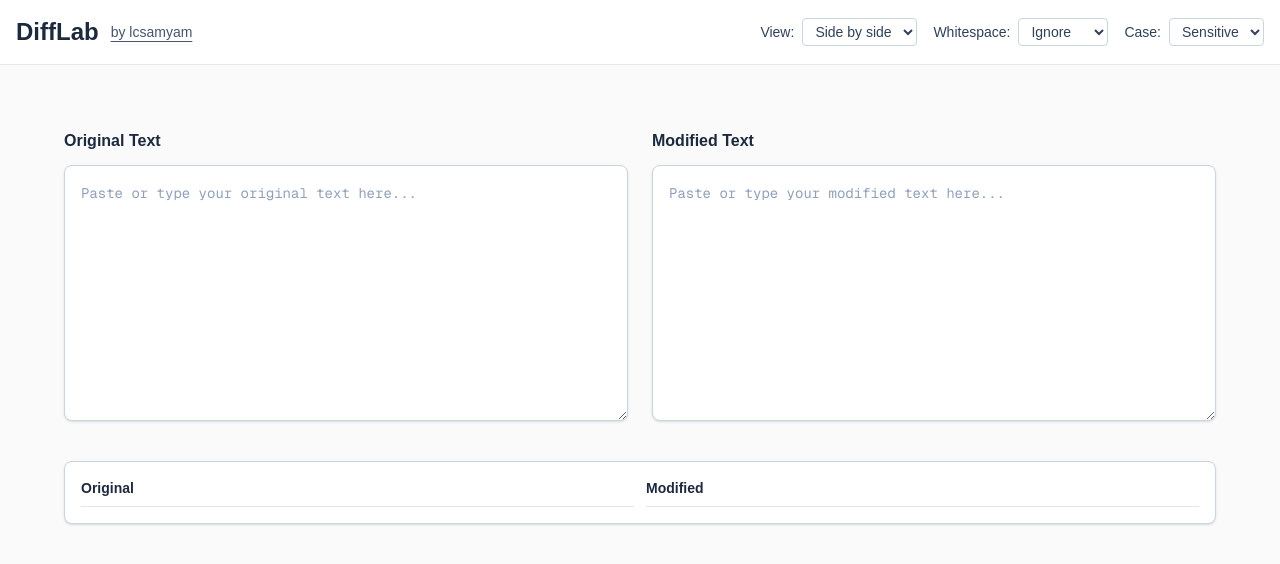
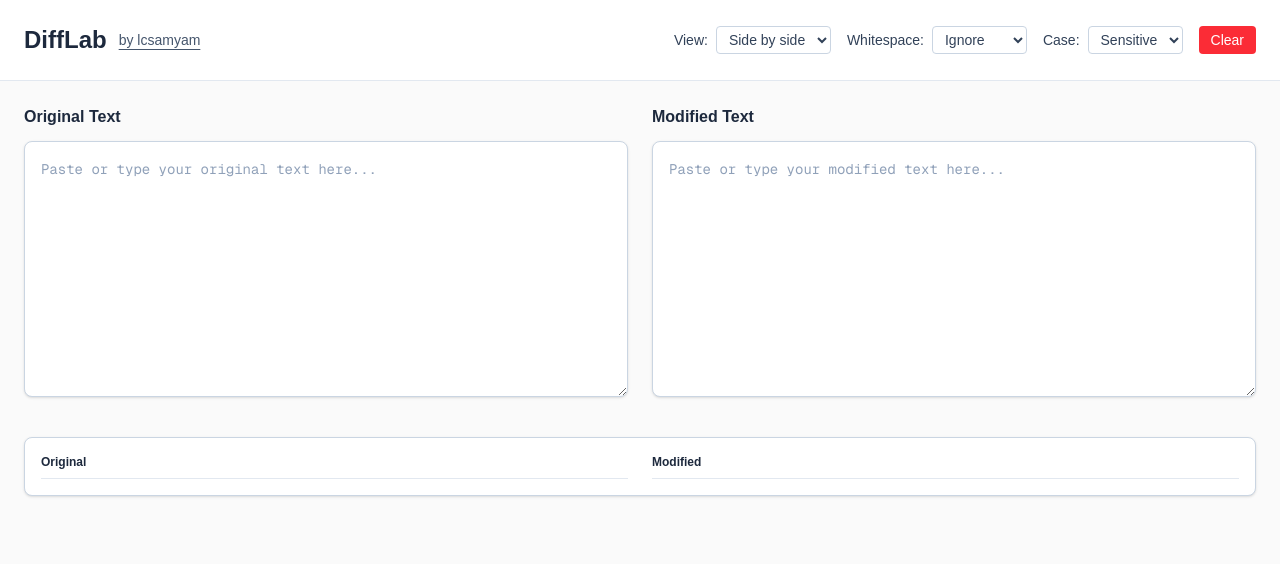
Before and after one commit to declansam/DiffLab, a Next.js app: page / in a window 1280 px wide. Shown: the top 564 px of the page. Built offline with nearby package versions, Linux system fonts and the light colour scheme.

Commit message:
Fix line spacing and text wrap

```diff
--- a/app/layout.tsx
+++ b/app/layout.tsx
@@ -1,5 +1,6 @@
 import type { Metadata, Viewport } from "next";
 import { Geist, Geist_Mono } from "next/font/google";
+import Header from "@/components/Header";
 import "./globals.css";
 
 const geistSans = Geist({
@@ -110,31 +111,7 @@
       <body
         className={`${geistSans.variable} ${geistMono.variable} antialiased`}
       >
-        <div className="w-full border-b border-slate-200 bg-white">
-          <div className="mx-auto max-w-screen-2xl p-3 sm:p-4">
-            <div className="flex flex-col sm:flex-row items-center sm:items-center justify-between gap-3 sm:gap-4">
-              <div className="flex flex-col sm:flex-row items-center gap-2 sm:gap-3">
-                <div className="text-xl sm:text-2xl font-bold text-slate-800">
-                  DiffLab
-                </div>
-                <a
-                  href="https://lcsamyam.com"
-                  target="_blank"
-                  rel="noopener noreferrer"
-                  className="text-sm text-slate-600 hover:text-slate-800 underline underline-offset-4"
-                >
-                  by lcsamyam
-                </a>
-              </div>
-              <div
-                id="diff-controls"
-                className="flex flex-wrap items-center gap-2 sm:gap-4"
-              >
-                {/* Controls will be rendered here by DiffChecker */}
-              </div>
-            </div>
-          </div>
-        </div>
+        <Header />
         {children}
       </body>
     </html>
--- a/app/page.tsx
+++ b/app/page.tsx
@@ -2,7 +2,7 @@
 
 export default function Home() {
   return (
-    <main className="min-h-screen p-6 sm:p-10">
+    <main className="min-h-screen p-3 sm:p-6">
       <DiffChecker />
     </main>
   );
--- a/components/DiffChecker.tsx
+++ b/components/DiffChecker.tsx
@@ -13,9 +13,22 @@
     const [ignoreWhitespace, setIgnoreWhitespace] = React.useState(true);
     const [ignoreCase, setIgnoreCase] = React.useState(false);
 
+    const clearAll = React.useCallback(() => {
+        setLeft("");
+        setRight("");
+    }, []);
+
     const lineParts = React.useMemo(() => computeLineDiff(left, right, { ignoreWhitespace }), [left, right, ignoreWhitespace]);
     const sbsRows = React.useMemo(() => buildSideBySideFromLineDiff(lineParts), [lineParts]);
     const inlineParts = React.useMemo(() => computeWordDiff(left, right, { ignoreCase }), [left, right, ignoreCase]);
+
+    // Expose clear function globally for DiffLab title click
+    React.useEffect(() => {
+        (window as Window & { clearDiffLab?: () => void }).clearDiffLab = clearAll;
+        return () => {
+            delete (window as Window & { clearDiffLab?: () => void }).clearDiffLab;
+        };
+    }, [clearAll]);
 
     // Render controls to navbar
     React.useEffect(() => {
@@ -47,7 +60,7 @@
                 <label class="text-xs sm:text-sm font-medium text-slate-700">Whitespace:</label>
                 <select class="bg-white border border-slate-300 rounded px-2 py-1 text-xs sm:text-sm font-medium text-slate-700 focus:outline-none focus:ring-1 focus:ring-blue-500 focus:border-blue-500">
                     <option value="on" ${ignoreWhitespace ? 'selected' : ''}>Ignore</option>
-                    <option value="off" ${!ignoreWhitespace ? 'selected' : ''}>Respect</option>
+                    <option value="off" ${!ignoreWhitespace ? 'selected' : ''}>Sensitive</option>
                 </select>
             `;
             whitespaceDiv.querySelector('select')?.addEventListener('change', (e) => setIgnoreWhitespace((e.target as HTMLSelectElement).value === 'on'));
@@ -64,15 +77,22 @@
             `;
             caseDiv.querySelector('select')?.addEventListener('change', (e) => setIgnoreCase((e.target as HTMLSelectElement).value === 'on'));
 
+            // Clear button
+            const clearButton = document.createElement('button');
+            clearButton.className = 'bg-red-500 hover:bg-red-600 text-white px-3 py-1 rounded text-xs sm:text-sm font-medium transition-colors focus:outline-none focus:ring-1 focus:ring-red-500';
+            clearButton.textContent = 'Clear';
+            clearButton.addEventListener('click', clearAll);
+
             wrapper.appendChild(viewDiv);
             wrapper.appendChild(whitespaceDiv);
             wrapper.appendChild(caseDiv);
+            wrapper.appendChild(clearButton);
             controlsContainer.appendChild(wrapper);
         }
-    }, [mode, ignoreWhitespace, ignoreCase]);
+    }, [mode, ignoreWhitespace, ignoreCase, clearAll]);
 
     return (
-        <div className="w-full max-w-none xl:max-w-screen-2xl mx-auto flex flex-col gap-4 sm:gap-6 p-3 sm:p-6">
+        <div className="w-full max-w-none mx-auto flex flex-col gap-4 sm:gap-6">
             <div className="grid grid-cols-1 lg:grid-cols-2 gap-4 sm:gap-6">
                 <div className="flex flex-col gap-2 sm:gap-3">
                     <label className="text-sm sm:text-base font-semibold text-slate-800">Original Text</label>
--- a/components/DiffDisplay.tsx
+++ b/components/DiffDisplay.tsx
@@ -30,7 +30,7 @@
     if (mode === "side-by-side") {
         return (
             <div className={className}>
-                <div className="grid grid-cols-1 xl:grid-cols-2 gap-2 lg:gap-3 w-full text-xs sm:text-sm">
+                <div className="grid grid-cols-1 lg:grid-cols-2 gap-3 lg:gap-6 w-full text-xs">
                     <div className="font-semibold text-slate-800 pb-2 border-b border-slate-200">Original</div>
                     <div className="font-semibold text-slate-800 pb-2 border-b border-slate-200 lg:hidden">Modified</div>
                     <div className="font-semibold text-slate-800 pb-2 border-b border-slate-200 hidden lg:block">Modified</div>
@@ -53,13 +53,13 @@
                                         : "text-slate-700";
                         return (
                             <React.Fragment key={idx}>
-                                <div className={`flex gap-2 sm:gap-3 items-start font-mono px-1.5 sm:px-2 rounded-md ${leftClasses}`}>
-                                    <span className="select-none w-8 sm:w-10 text-right pr-1 sm:pr-2 text-slate-500 font-medium text-xs leading-none flex-shrink-0">{row.leftLineNumber ?? ""}</span>
-                                    <span className="flex-1 leading-none text-xs sm:text-sm whitespace-pre">{row.leftText ?? ""}</span>
+                                <div className={`flex gap-2 sm:gap-3 items-start font-mono px-2 -mb-2 rounded-md ${leftClasses}`}>
+                                    <span className="select-none w-8 text-right pr-2 text-slate-500 font-medium text-xs leading-none flex-shrink-0">{row.leftLineNumber ?? ""}</span>
+                                    <span className="flex-1 leading-none text-xs break-words whitespace-pre-wrap">{row.leftText ?? ""}</span>
                                 </div>
-                                <div className={`flex gap-2 sm:gap-3 items-start font-mono px-1.5 sm:px-2 rounded-md ${rightClasses}`}>
-                                    <span className="select-none w-8 sm:w-10 text-right pr-1 sm:pr-2 text-slate-500 font-medium text-xs leading-none flex-shrink-0">{row.rightLineNumber ?? ""}</span>
-                                    <span className="flex-1 leading-none text-xs sm:text-sm whitespace-pre">{row.rightText ?? ""}</span>
+                                <div className={`flex gap-2 sm:gap-3 items-start font-mono px-2 -mb-2 rounded-md ${rightClasses}`}>
+                                    <span className="select-none w-8 text-right pr-2 text-slate-500 font-medium text-xs leading-none flex-shrink-0">{row.rightLineNumber ?? ""}</span>
+                                    <span className="flex-1 leading-none text-xs break-words whitespace-pre-wrap">{row.rightText ?? ""}</span>
                                 </div>
                             </React.Fragment>
                         );
@@ -73,13 +73,13 @@
     const inline = renderInline(inlineParts ?? []);
     return (
         <div className={className}>
-            <div className="font-mono text-xs sm:text-sm leading-none text-slate-800 p-2 sm:p-3 whitespace-pre-wrap">
+            <div className="font-mono text-xs sm:text-sm leading-tight text-slate-800 p-2 sm:p-3 whitespace-pre-wrap">
                 {inline.map((p, i) => {
                     const cls =
                         p.status === "added"
-                            ? "text-green-800 bg-green-100 px-1 py-0.5 rounded font-medium"
+                            ? "text-green-800 bg-green-100 px-1 py-px rounded font-medium inline-block"
                             : p.status === "removed"
-                                ? "text-red-800 bg-red-100 px-1 py-0.5 rounded line-through font-medium"
+                                ? "text-red-800 bg-red-100 px-1 py-px rounded line-through font-medium inline-block"
                                 : "text-slate-800";
                     return (
                         <span key={i} className={cls}>
--- /dev/null
+++ b/components/Header.tsx
@@ -0,0 +1,39 @@
+"use client";
+
+export default function Header() {
+    return (
+        <div className="w-full border-b border-slate-200 bg-white">
+            <div className="mx-auto p-3 sm:p-6">
+                <div className="flex flex-col sm:flex-row items-center sm:items-center justify-between gap-3 sm:gap-4">
+                    <div className="flex flex-col sm:flex-row items-center gap-2 sm:gap-3">
+                        <button
+                            className="text-xl sm:text-2xl font-bold text-slate-800 hover:text-slate-600 transition-colors cursor-pointer"
+                            onClick={() => {
+                                const clearFn = (
+                                    window as Window & { clearDiffLab?: () => void }
+                                ).clearDiffLab;
+                                if (clearFn) clearFn();
+                            }}
+                        >
+                            DiffLab
+                        </button>
+                        <a
+                            href="https://lcsamyam.com"
+                            target="_blank"
+                            rel="noopener noreferrer"
+                            className="text-sm text-slate-600 hover:text-slate-800 underline underline-offset-4"
+                        >
+                            by lcsamyam
+                        </a>
+                    </div>
+                    <div
+                        id="diff-controls"
+                        className="flex flex-wrap items-center gap-2 sm:gap-4"
+                    >
+                        {/* Controls will be rendered here by DiffChecker */}
+                    </div>
+                </div>
+            </div>
+        </div>
+    );
+}
```
